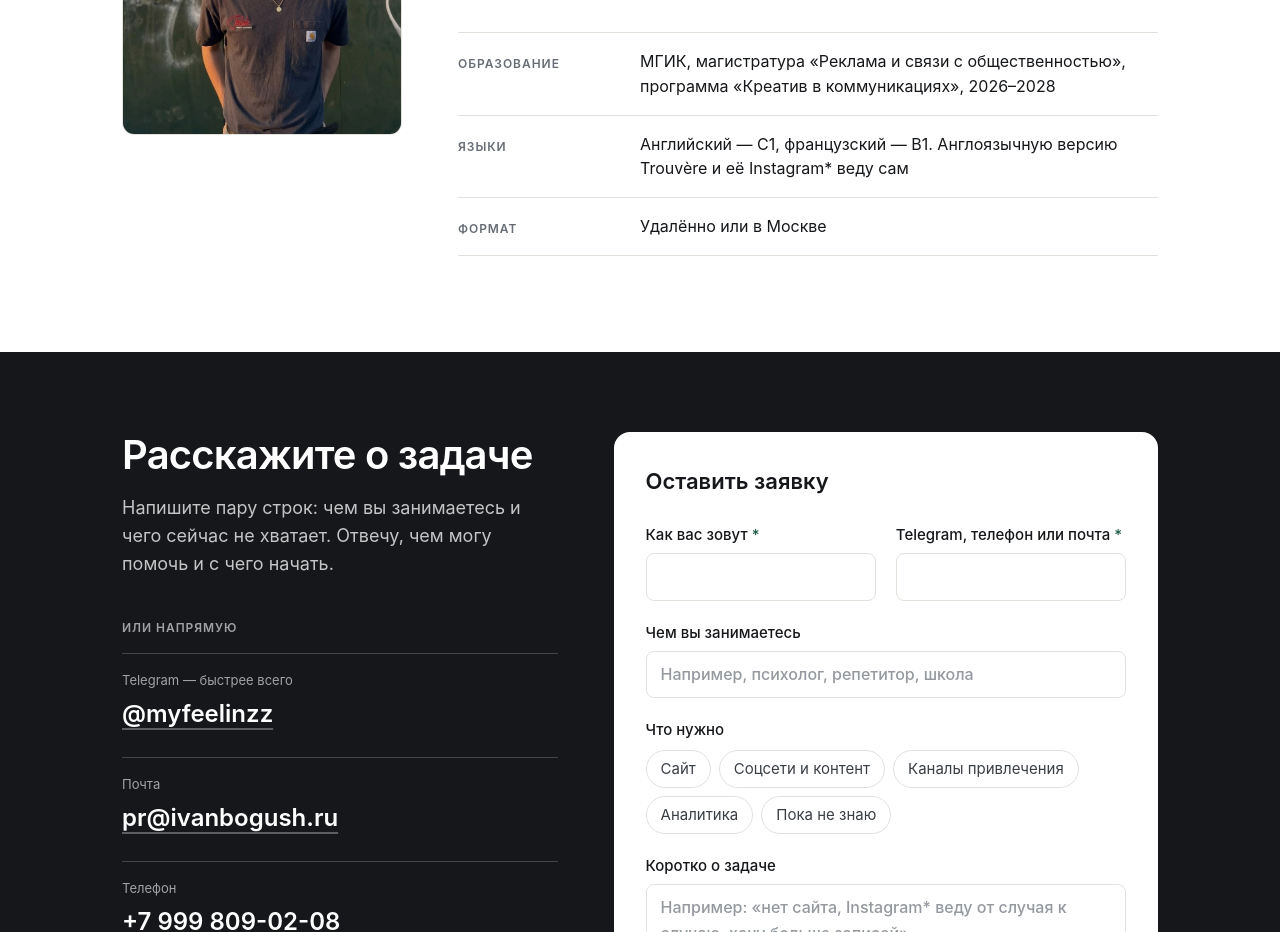
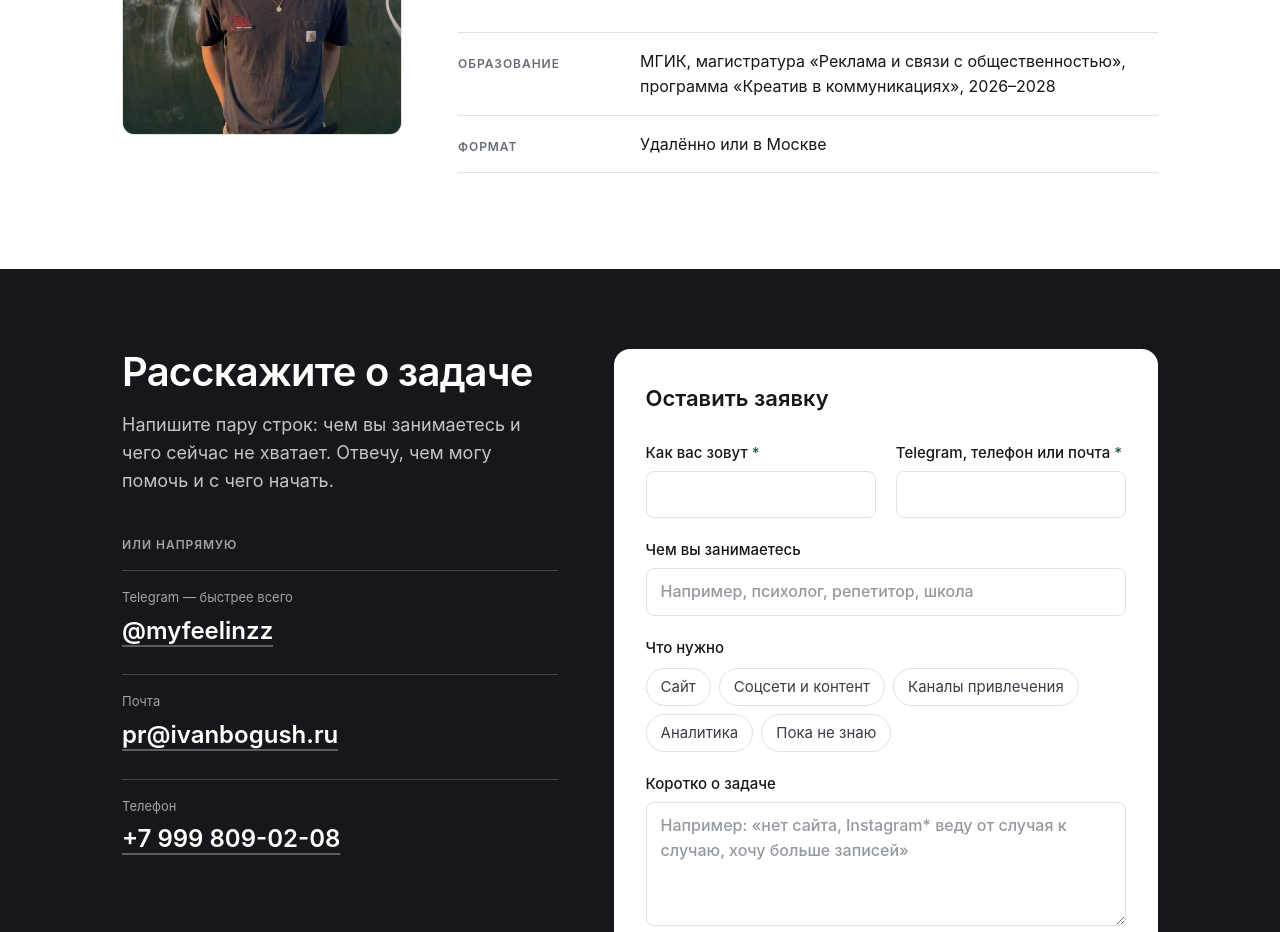
Before and after one commit to bogushivan34-jpg/portfolio, a Next.js app: page / in a window 1280 px wide. Shown: the part 9560-10492 px from the top of the page. Built offline with nearby package versions, Linux system fonts and the light colour scheme.

Commit message:
Drop the Languages row from About
Co-Authored-By: Claude Opus 5.5 <noreply@anthropic.com>

```diff
--- a/data/content.ts
+++ b/data/content.ts
@@ -978,13 +978,6 @@ export const about = {
       },
     },
     {
-      label: { ru: "Языки", en: "Languages" },
-      value: {
-        ru: "Английский — C1, французский — B1. Англоязычную версию Trouvère и её Instagram* веду сам",
-        en: "English C1, French B1. I run Trouvère's English version and its Instagram* myself",
-      },
-    },
-    {
       label: { ru: "Формат", en: "How I work" },
       value: {
         ru: "Удалённо или в Москве",
```
